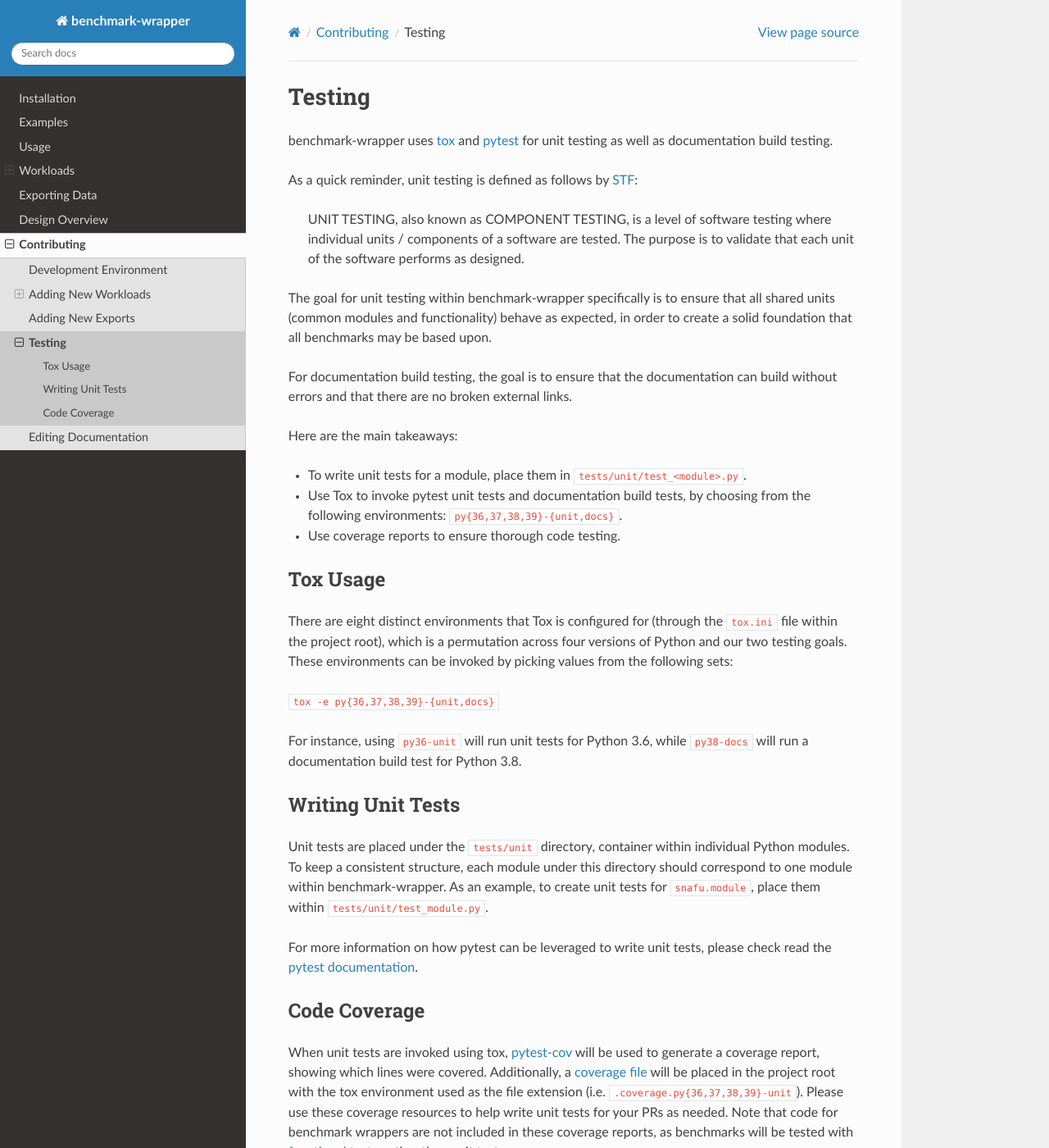
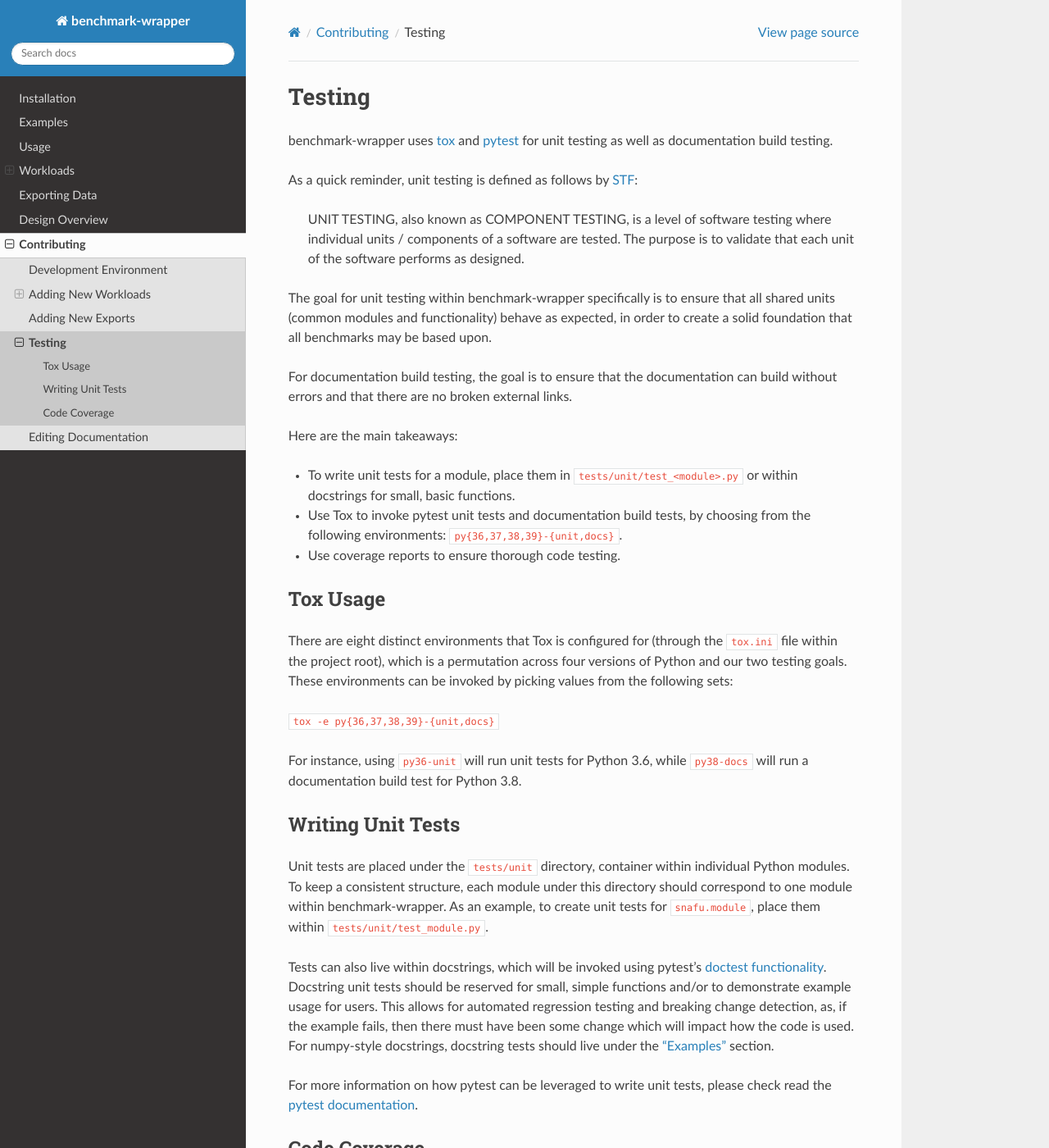
Before and after one commit to cloud-bulldozer/benchmark-wrapper, a Sphinx documentation site: the page built from docs/source/contributing/unit_testing.md, in a window 1280 px wide and 1400 px high. Shown: the whole window at 82% size. Built offline with Sphinx 7.4.7 and the Read the Docs theme 2.0.0, drawn with Linux system fonts in a browser that asks for light colours.

Commit message:
Add information on docstring tests

```diff
--- a/docs/source/contributing/unit_testing.md
+++ b/docs/source/contributing/unit_testing.md
@@ -12,7 +12,7 @@ For documentation build testing, the goal is to ensure that the documentation ca
 
 Here are the main takeaways:
 
-* To write unit tests for a module, place them in ``tests/unit/test_<module>.py``.
+* To write unit tests for a module, place them in ``tests/unit/test_<module>.py`` or within docstrings for small, basic functions.
 * Use Tox to invoke pytest unit tests and documentation build tests, by choosing from the following environments: ``py{36,37,38,39}-{unit,docs}``.
 * Use coverage reports to ensure thorough code testing.
 
@@ -29,6 +29,8 @@ For instance, using ``py36-unit`` will run unit tests for Python 3.6, while ``py
 
 Unit tests are placed under the ``tests/unit`` directory, container within individual Python modules. To keep a consistent structure, each module under this directory should correspond to one module within benchmark-wrapper. As an example, to create unit tests for ``snafu.module``, place them within ``tests/unit/test_module.py``.
 
+Tests can also live within docstrings, which will be invoked using pytest's [doctest functionality](https://docs.pytest.org/en/6.2.x/doctest.html). Docstring unit tests should be reserved for small, simple functions and/or to demonstrate example usage for users. This allows for automated regression testing and breaking change detection, as, if the example fails, then there must have been some change which will impact how the code is used. For numpy-style docstrings, docstring tests should live under the ["Examples"](https://numpydoc.readthedocs.io/en/latest/format.html#examples) section.
+
 For more information on how pytest can be leveraged to write unit tests, please check read the [pytest documentation](https://docs.pytest.org/en/6.2.x/example/index.html).
 
 ## Code Coverage
```
